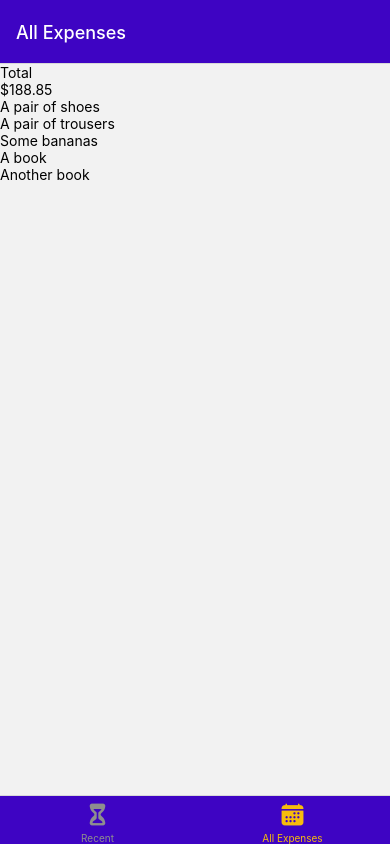
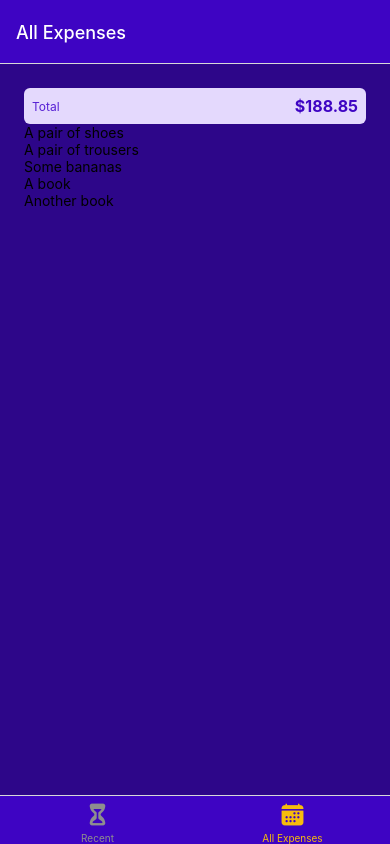
Before and after one commit to AStoychev/react-native-expense-tracker, a React Native app: screen /AllExpenses in a window 390 px wide. Built offline with nearby package versions, Linux system fonts and the light colour scheme.

Commit message:
Changes in expense output and expense summary

```diff
--- a/components/ExpensesOutput/ExpensesOutput.js
+++ b/components/ExpensesOutput/ExpensesOutput.js
@@ -1,7 +1,9 @@
-import { View } from "react-native";
+import { View, StyleSheet } from "react-native";
 
 import ExpensesList from "./ExpensesList";
 import ExpensesSummary from "./ExpensesSummary";
+
+import { GlobalStyles } from "../../constants/styles";
 
 const DUMMY_EXPENSES = [
     {
@@ -38,7 +40,7 @@
 
 function ExpensesOutput({ expenses, expensesPeriod }) {
     return (
-        <View>
+        <View style={styles.container}>
             <ExpensesSummary expenses={DUMMY_EXPENSES} periodName={expensesPeriod} />
             <ExpensesList expenses={DUMMY_EXPENSES} />
         </View>
@@ -46,3 +48,11 @@
 }
 
 export default ExpensesOutput;
+
+const styles = StyleSheet.create({
+    container: {
+        flex: 1,
+        padding: 24,
+        backgroundColor: GlobalStyles.colors.primary700
+    }
+})
--- a/components/ExpensesOutput/ExpensesSummary.js
+++ b/components/ExpensesOutput/ExpensesSummary.js
@@ -1,4 +1,6 @@
-import { View, Text } from "react-native";
+import { View, Text, StyleSheet } from "react-native";
+
+import { GlobalStyles } from "../../constants/styles";
 
 function ExpensesSummary({expenses, periodName}) {
     const expensesSum = expenses.reduce((sum, expense) => {
@@ -6,11 +8,31 @@
     }, 0);
 
     return (
-        <View>
-            <Text>{periodName}</Text>
-            <Text>${expensesSum.toFixed(2)}</Text>
+        <View style={styles.container}>
+            <Text style={styles.period}>{periodName}</Text>
+            <Text style={styles.sum}>${expensesSum.toFixed(2)}</Text>
         </View>
     )
 }
 
 export default ExpensesSummary;
+
+const styles = StyleSheet.create({
+    container: {
+        padding: 8,
+        backgroundColor: GlobalStyles.colors.primary50,
+        borderRadius: 6,
+        flexDirection: 'row',
+        justifyContent: 'space-between',
+        alignItems: 'center'
+    },
+    period: {
+        fontSize: 12,
+        color: GlobalStyles.colors.primary400
+    },
+    sum: {
+        fontSize: 16,
+        fontWeight: 'bold',
+        color: GlobalStyles.colors.primary500
+    }
+});
```
